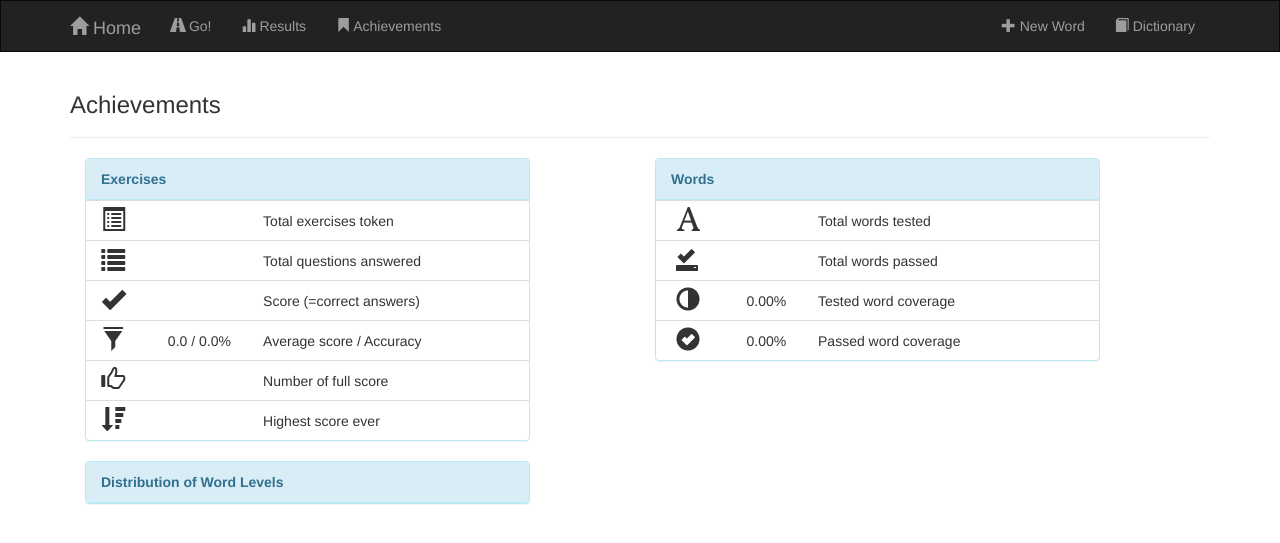
After one commit to Gloomymoon/StudiousPrime, a Flask app: template app/templates/englicise/achievements.html in a window 1280 px wide. The commit adds this page. Shown: the top 543 px of the page. Run offline with Flask 2, Linux system fonts and the light colour scheme; the template is opened without the code that fills it, so the values that code supplies are empty; parts of the project's set-up code (start-up, migrations or seed data) failed here and were passed over; some libraries are stand-ins or nearby versions.

Commit message:
version 0.2

```diff
--- a/app/__init__.py
+++ b/app/__init__.py
@@ -31,4 +31,7 @@ def create_app(config_name):
     from .englicise import englicise as englicise_blueprint
     app.register_blueprint(englicise_blueprint, url_prefix='/e')
 
+    from .api import api as api_blueprint
+    app.register_blueprint(api_blueprint, url_prefix='/api')
+
     return app
--- /dev/null
+++ b/app/api/__init__.py
@@ -0,0 +1,5 @@
+from flask import Blueprint
+
+api = Blueprint('api', __name__)
+
+from . import englicise
--- /dev/null
+++ b/app/main/exceptions.py
@@ -0,0 +1,2 @@
+class ValidationError(ValueError):
+    pass
--- a/app/static/css/styles.css
+++ b/app/static/css/styles.css
@@ -26,3 +26,28 @@
 .score {
     font-size: 400%;
 }
+
+.bs-glyphicons .glyphicon {
+    font-size: 24px;
+}
+
+.bs-glyphicons td {
+    vertical-align: middle!important;
+}
+
+.jumbotron {
+    background-color: #fff;
+}
+
+.caption h3 {
+    margin: 5px 0;
+}
+
+.bs-callout {
+    border: 1px solid #eee;
+    border-left-width: 5px;
+    border-radius: 3px;
+}
+.bs-callout-warning {
+    border-left-color: #f0ad4e;
+}
--- a/app/templates/englicise/_results.html
+++ b/app/templates/englicise/_results.html
@@ -35,7 +35,8 @@
 <div class="page-header">
     <h3>All Exercise Results</h3>
 </div>
-<div class="table-responsive">
+<div class="table-responsive panel panel-default">
+    <!-- div class="panel-heading">All Exercise Results</div -->
     <table class="table table-hover">
         <thead>
             <tr class="">
--- /dev/null
+++ b/app/templates/englicise/achievements.html
@@ -0,0 +1,115 @@
+{% extends "englicise/base.html" %}
+{% import "_macros.html" as macros %}
+
+{% block title %}Englicise Achievements{% endblock %}
+
+{% block page_content %}
+<div class="page-header">
+    <h3>Achievements</h3>
+</div>
+<div class="row">
+    <div class="col-md-5">
+        <div class="table-responsive panel panel-info">
+            <div class="panel-heading"><strong>Exercises</strong></div>
+            <table class="table table-condensed bs-glyphicons">
+                <thead></thead>
+                <tbody>
+                <tr>
+                    <td class="text-center"><span class="glyphicon glyphicon-list-alt"></span></td>
+                    <td class="text-center">{{ achievements.TotalExercises }}</td>
+                    <td>Total exercises token</td>
+                </tr>
+                <tr>
+                    <td class="text-center"><span class="glyphicon glyphicon-list"></span></td>
+                    <td class="text-center">{{ achievements.TotalQuestions }}</td>
+                    <td>Total questions answered</td>
+                </tr>
+                <tr>
+                    <td class="text-center"><span class="glyphicon glyphicon-ok"></span></td>
+                    <td class="text-center">{{ achievements.TotalCorrects }}</td>
+                    <td>Score (=correct answers)</td>
+                </tr>
+                <tr>
+                    <td class="text-center"><span class="glyphicon glyphicon-filter"></span></td>
+                    <td class="text-center">{{ "%2.1f" % (achievements.TotalCorrects / achievements.TotalExercises) }} /
+                        {{
+                        "%2.1f" % (achievements.TotalCorrects / achievements.TotalQuestions * 100)}}%
+                    </td>
+                    <td>Average score / Accuracy</td>
+                </tr>
+                <tr>
+                    <td class="text-center"><span class="glyphicon glyphicon-thumbs-up"></span></td>
+                    <td class="text-center">{{ achievements.TotalFullScore }}</td>
+                    <td>Number of full score</td>
+                </tr>
+                <tr>
+                    <td class="text-center"><span class="glyphicon glyphicon-sort-by-attributes-alt"></span></td>
+                    <td class="text-center">{{ achievements.HighestCorrect }}</td>
+                    <td>Highest score ever</td>
+                </tr>
+                </tbody>
+            </table>
+        </div>
+    </div>
+    <div class="col-md-5 col-md-offset-1">
+        <div class="table-responsive panel panel-info">
+            <div class="panel-heading"><strong>Words</strong></div>
+            <table class="table table-condensed bs-glyphicons">
+                <thead></thead>
+                <tbody>
+                <tr>
+                    <td class="text-center"><span class="glyphicon glyphicon-font"></span></td>
+                    <td class="text-center">{{ achievements.TotalTestWords }}</td>
+                    <td>Total words tested</td>
+                </tr>
+                <tr>
+                    <td class="text-center"><span class="glyphicon glyphicon-saved"></span></td>
+                    <td class="text-center">{{ achievements.TotalCorrectWords }}</td>
+                    <td>Total words passed</td>
+                </tr>
+                <tr>
+                    <td class="text-center"><span class="glyphicon glyphicon-adjust"></span></td>
+                    <td class="text-center">{{ "%2.2f" % (achievements.TotalTestWords / achievements.TotalWords *100)
+                        }}%
+                    </td>
+                    <td>Tested word coverage</td>
+                </tr>
+                <tr>
+                    <td class="text-center"><span class="glyphicon glyphicon-ok-sign"></span></td>
+                    <td class="text-center">{{ "%2.2f" % (achievements.TotalCorrectWords / achievements.TotalWords *100)
+                        }}%
+                    </td>
+                    <td>Passed word coverage</td>
+                </tr>
+                </tbody>
+            </table>
+        </div>
+    </div>
+</div>
+<div class="row">
+    <div class="col-md-5">
+    <div class="table-responsive panel panel-info">
+        <div class="panel-heading"><strong>Distribution of Word Levels</strong></div>
+        <table class="table table-condensed bs-glyphicons">
+            <thead></thead>
+            <tbody>
+            {% if achievements.WordScores %}
+            {% for ws in achievements.WordScores %}
+            <tr>
+                <td>{% if ws.level == 1 %}<span class="glyphicon glyphicon-sort-by-order">{% endif %}</td>
+                <td class="text-center">Level {{ ws.level }}</td>
+                <td class="text-right">{{ ws.count }}</td>
+                <td>words</td>
+            </tr>
+            {% endfor %}
+            {% endif %}
+            </tbody>
+        </table>
+    </div>
+        </div>
+</div>
+{% endblock %}
+
+{% block scripts %}
+{{ super() }}
+{% endblock %}
```
Also changed, not shown: app/api/englicise.py (added, +14 -0 lines), app/api/errors.py (added, +27 -0 lines), app/englicise/forms.py (+6 -2 lines), app/englicise/models.py (+84 -0 lines), app/englicise/views.py (+6 -5 lines), app/static/js/main.js (added, +17 -0 lines), app/templates/englicise/index.html (+28 -8 lines), requirements.txt (added, +26 -0 lines), README.md.
